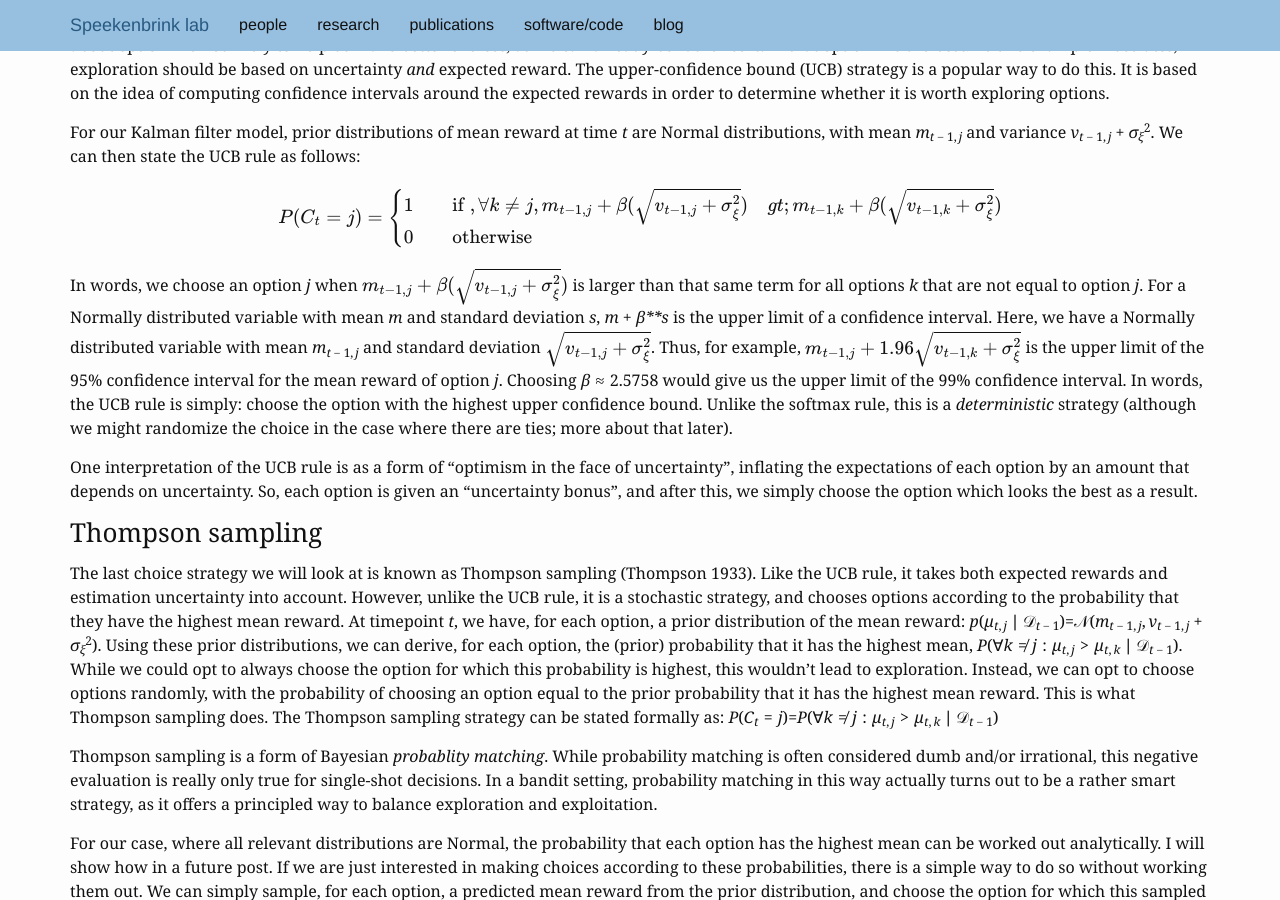
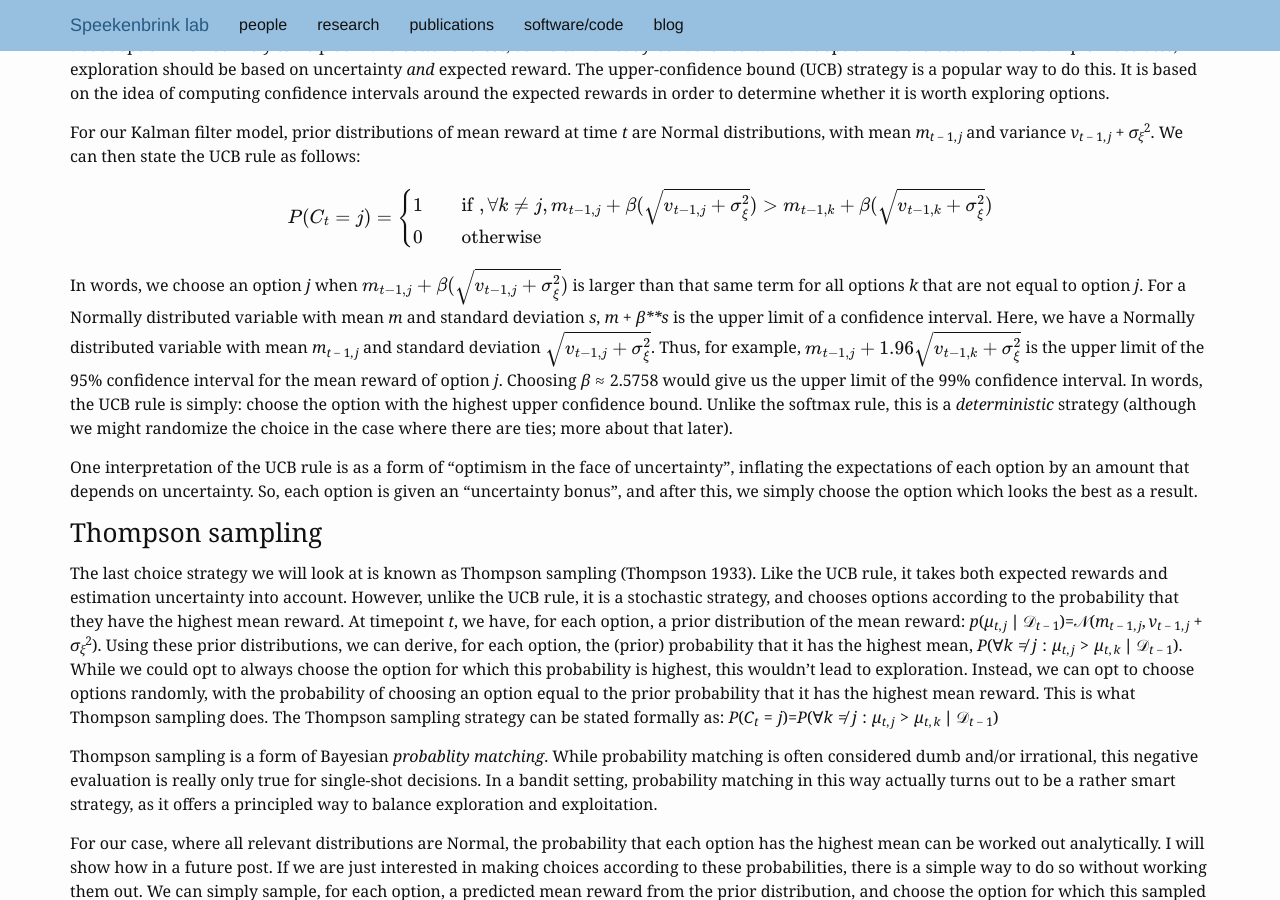
Before and after one commit to speekenbrink-lab/speekenbrink-lab.github.io, a Jekyll site: the page built from _posts/2019-02-28-fit_kf_rl_1.md, in a window 1280 px wide and 900 px high, scrolled down 6415 px. Built offline with Jekyll 4.4.1, drawn with Linux system fonts in a browser that asks for light colours; some web fonts are replaced; formulas are drawn with MathJax 3; some of the changed lines change nothing that is shown.

Commit message:
fixed &gt; issue

```diff
--- a/_posts/2019-02-28-fit_kf_rl_1.md
+++ b/_posts/2019-02-28-fit_kf_rl_1.md
@@ -128,7 +128,7 @@ The softmax choice rule is based purely on expected rewards, and doesn't take th
 
 For our Kalman filter model, prior distributions of mean reward at time *t* are Normal distributions, with mean *m*<sub>*t* − 1, *j*</sub> and variance *v*<sub>*t* − 1, *j*</sub> + *σ*<sub>*ξ*</sub><sup>2</sup>. We can then state the UCB rule as follows:
 
-$$P(C_t = j) = \begin{cases} 1 && \text{if }, \forall k \neq j,  m_{t-1,j} + \beta (\sqrt{v_{t-1,j} + \sigma^2_\xi}) &gt; m_{t-1,k} + \beta (\sqrt{v_{t-1,k} + \sigma^2_\xi}) \\
+$$P(C_t = j) = \begin{cases} 1 && \text{if }, \forall k \neq j,  m_{t-1,j} + \beta (\sqrt{v_{t-1,j} + \sigma^2_\xi}) > m_{t-1,k} + \beta (\sqrt{v_{t-1,k} + \sigma^2_\xi}) \\
 0 && \text{otherwise} \end{cases}$$
 
 In words, we choose an option *j* when $$m_{t-1,j} + \beta (\sqrt{v_{t-1,j} + \sigma^2_\xi})$$ is larger than that same term for all options *k* that are not equal to option *j*. For a Normally distributed variable with mean *m* and standard deviation *s*, *m* + *β**s* is the upper limit of a confidence interval. Here, we have a Normally distributed variable with mean *m*<sub>*t* − 1, *j*</sub> and standard deviation $$\sqrt{v_{t-1,j} + \sigma^2_\xi}$$. Thus, for example, $$m_{t-1,j} + 1.96 \sqrt{v_{t-1,k} + \sigma^2_\xi}$$ is the upper limit of the 95% confidence interval for the mean reward of option *j*. Choosing *β* ≈ 2.5758 would give us the upper limit of the 99% confidence interval. In words, the UCB rule is simply: choose the option with the highest upper confidence bound. Unlike the softmax rule, this is a *deterministic* strategy (although we might randomize the choice in the case where there are ties; more about that later).
```
